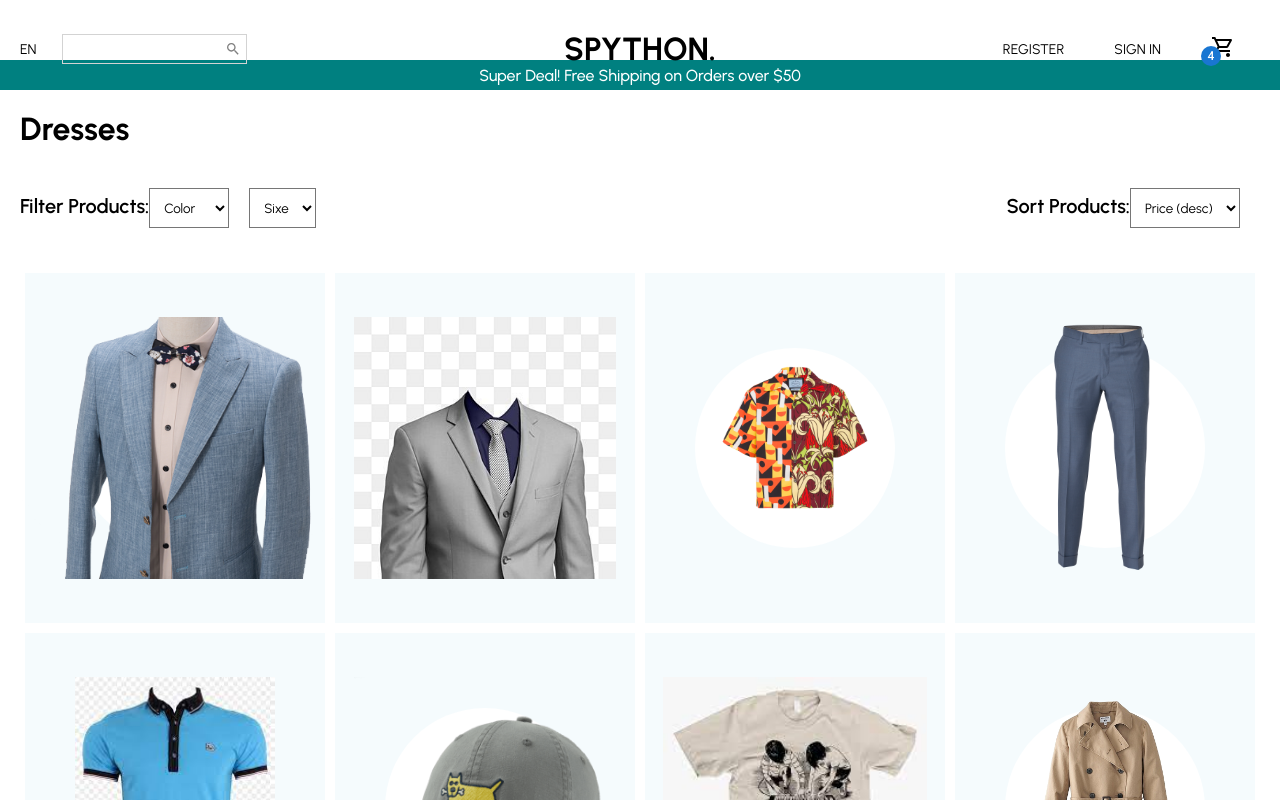
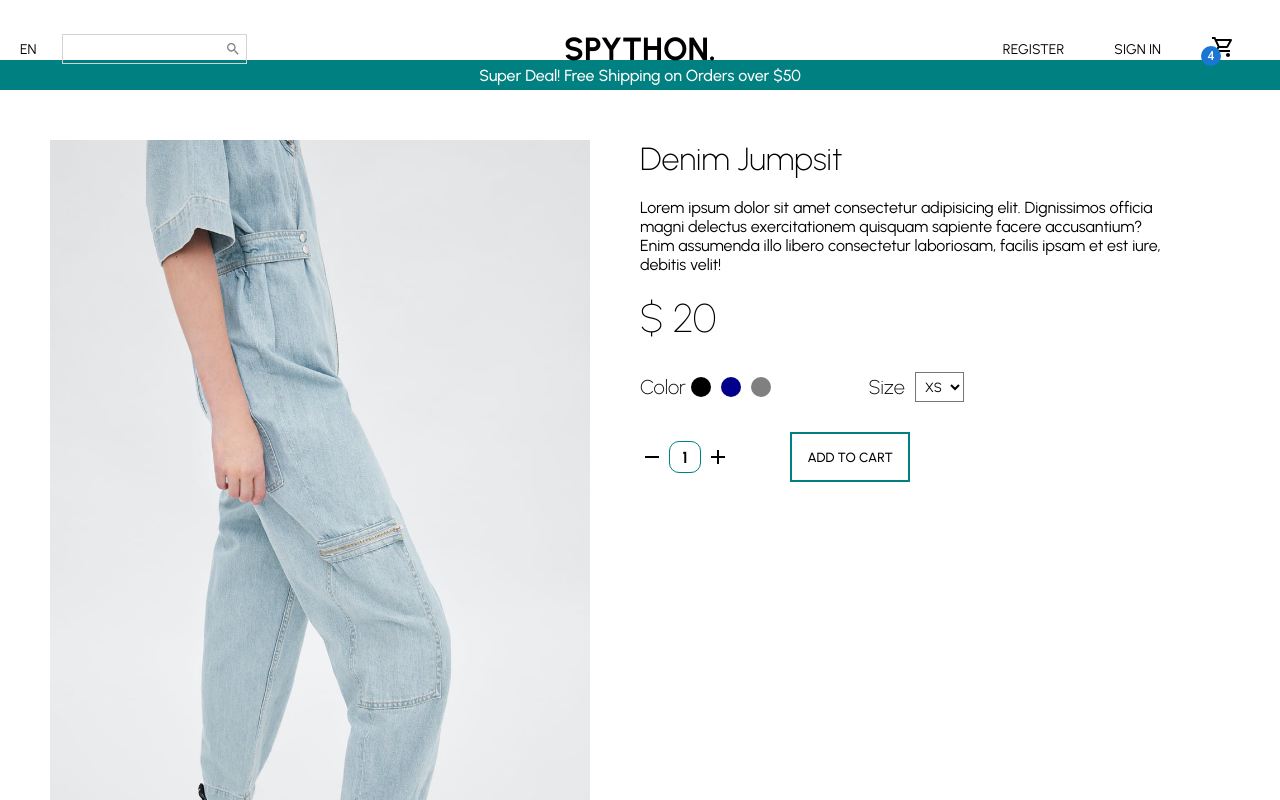
Before and after one commit to spython001/react-eCommerce, a React (Vite) app: page / in a window 1280 px wide. Shown: the top 800 px of the page. Built offline with nearby package versions, Linux system fonts and the light colour scheme; a web font is replaced by a local one.

Commit message:
modified content of the product page jsx file

```diff
--- a/src/App.jsx
+++ b/src/App.jsx
@@ -1,10 +1,11 @@
 import Home from "./pages/home/Home"
 import ProductList from "./pages/product list/ProductList"
+import Product from "./pages/product/Product"
 
 function App() {
   return (
     <div>
-      <ProductList />
+      <Product />
     </div>
   )
 }
--- a/src/pages/product/Product.jsx
+++ b/src/pages/product/Product.jsx
@@ -0,0 +1,168 @@
+import { Add, Remove } from "@mui/icons-material"
+import styled from "styled-components"
+import Anouncement from "../../components/anouncement/Anouncement"
+import Footer from "../../components/footer/Footer"
+import Navbar from "../../components/navbar/Navbar"
+import Newsletter from "../../components/newsletter/Newsletter"
+import "./product.css"
+
+const Container = styled.div``
+
+const Wrapper = styled.div`
+    padding:50px;
+    display:flex;
+`
+
+const ImgContainer = styled.div`
+    flex:1;
+
+`
+
+const Image = styled.img`
+    width: 100%;
+    height: 90vh;
+    object-fit: cover;
+`
+
+const InfoContainer = styled.div`
+    flex: 1;
+    padding: 0px 50px;
+`
+
+const Title = styled.h1`
+    font-weight: 200;
+`
+const Desc = styled.p`
+    margin: 20px 0px;
+`
+const Price = styled.span`
+    font-weight: 100;
+    font-size:40px;
+`
+const FilterContainer = styled.div`
+    width: 60%;
+    margin: 30px 0px;
+    display:flex;
+    justify-content: space-between;
+`
+
+const Filter = styled.div`
+    display:flex;
+    align-items: center;
+`
+
+const FilterTitle = styled.span`
+    font-size: 20px;
+    font-weight: 200;
+
+`
+
+const FilterColor = styled.div`
+    width: 20px;
+    height: 20px;
+    border-radius: 50%;
+    background-color: ${props=>props.color};
+    margin:0px 5px;
+    cursor: pointer;
+`
+
+const FilterSize = styled.select`
+    background-color: white;
+    margin-left: 10px;
+    padding: 5px;
+`
+
+const FilterSizeOption = styled.option`
+    ;
+`
+
+const AddContainer = styled.div`
+    width:50%;
+    display:flex;
+    align-items: center;
+    justify-content: space-between;
+
+`
+const AmountContainer = styled.div`
+    display:flex;
+    align-items:center;
+    font-weight:700;
+
+`
+const Amount = styled.span`
+    width:30px;
+    height:30px;
+    border-radius:10px;
+    border: 1px solid teal;
+    display:flex;
+    align-items:center;
+    justify-content:center;
+    margin: 0px 5px;
+`
+const Button = styled.button`
+    padding:15px;
+    border: 2px solid teal;
+    background-color: white;
+    cursor: pointer;
+    font-weight: 500;
+    color: black;
+
+    &:hover {
+        background-color: #f8f4f4;
+    }
+`
+
+export default function Product() {
+  return (
+    <Container>
+        <Navbar/>
+        <Anouncement/>
+        <Wrapper>
+            <ImgContainer>
+            <Image src="/assets/comProduct.png"/>
+            </ImgContainer>
+            <InfoContainer>
+                <Title>Denim Jumpsit</Title>
+                <Desc>
+                    Lorem ipsum dolor sit amet consectetur adipisicing elit.
+                    Dignissimos officia magni delectus exercitationem
+                    quisquam sapiente facere accusantium?
+                    Enim assumenda illo libero consectetur laboriosam,
+                    facilis ipsam et est iure, debitis velit!
+                </Desc>
+                <Price>$ 20</Price>
+                <FilterContainer>
+                    <Filter>
+                        <FilterTitle>Color</FilterTitle>
+                        <FilterColor color="black"/>
+                        <FilterColor color="darkblue"/>
+                        <FilterColor color="gray"/>
+                    </Filter>
+
+                    <Filter>
+                        <FilterTitle>Size</FilterTitle>
+                        <FilterSize>
+                            <FilterSizeOption>XS</FilterSizeOption>
+                            <FilterSizeOption>S</FilterSizeOption>
+                            <FilterSizeOption>M</FilterSizeOption>
+                            <FilterSizeOption>L</FilterSizeOption>
+                            <FilterSizeOption>XL</FilterSizeOption>
+
+                        </FilterSize>
+                    </Filter>
+                </FilterContainer>
+                <AddContainer>
+                    <AmountContainer>
+                        <Remove/>
+                        <Amount>1</Amount>
+                        <Add/>
+                    </AmountContainer>
+                    <Button>ADD TO CART</Button>
+                </AddContainer>
+            </InfoContainer>
+        </Wrapper>
+        <Newsletter/>
+        <Footer/>
+    </Container>
+  )
+}
```
Also changed, not shown: public/assets/comProduct.png (added).
